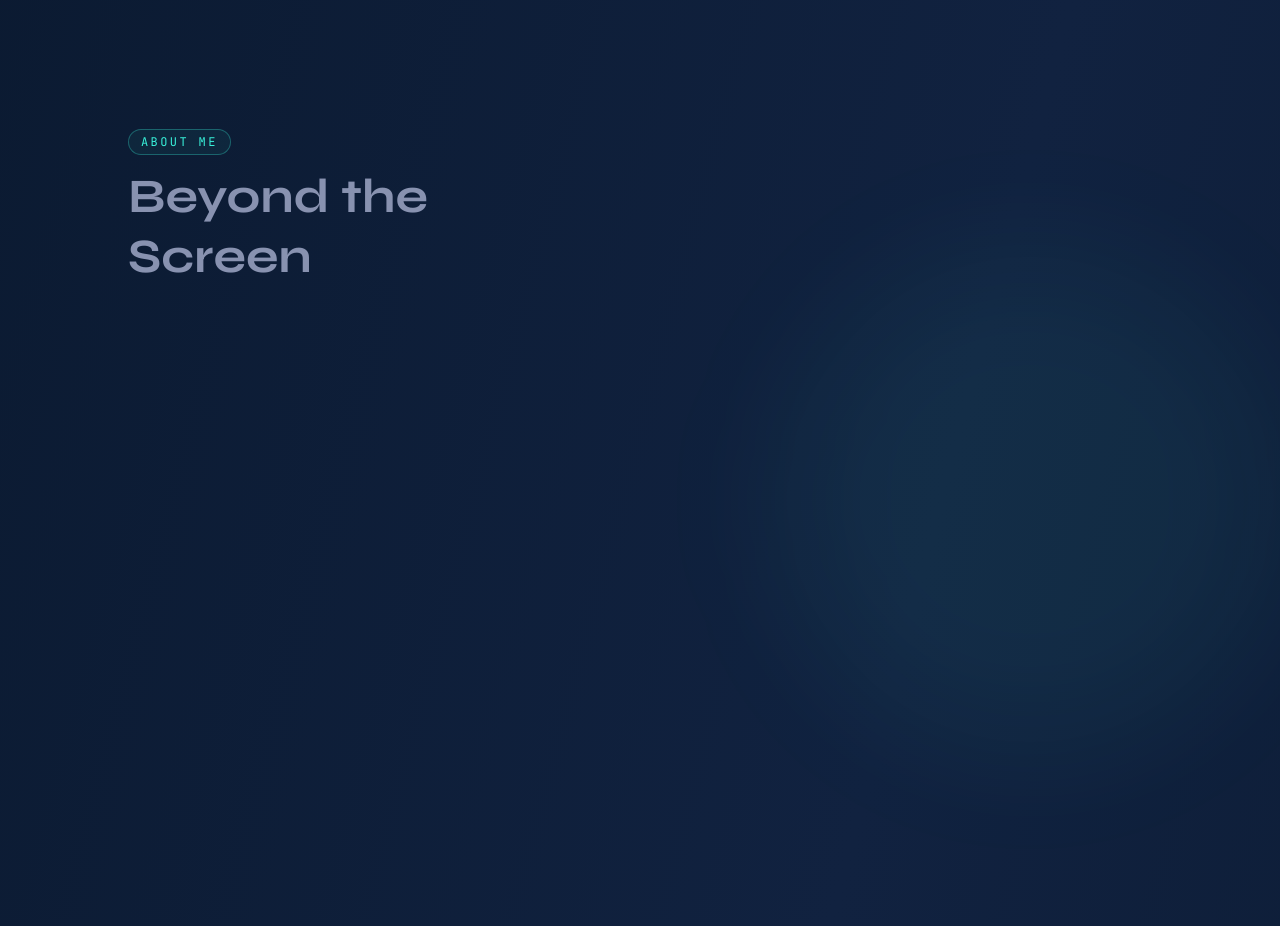
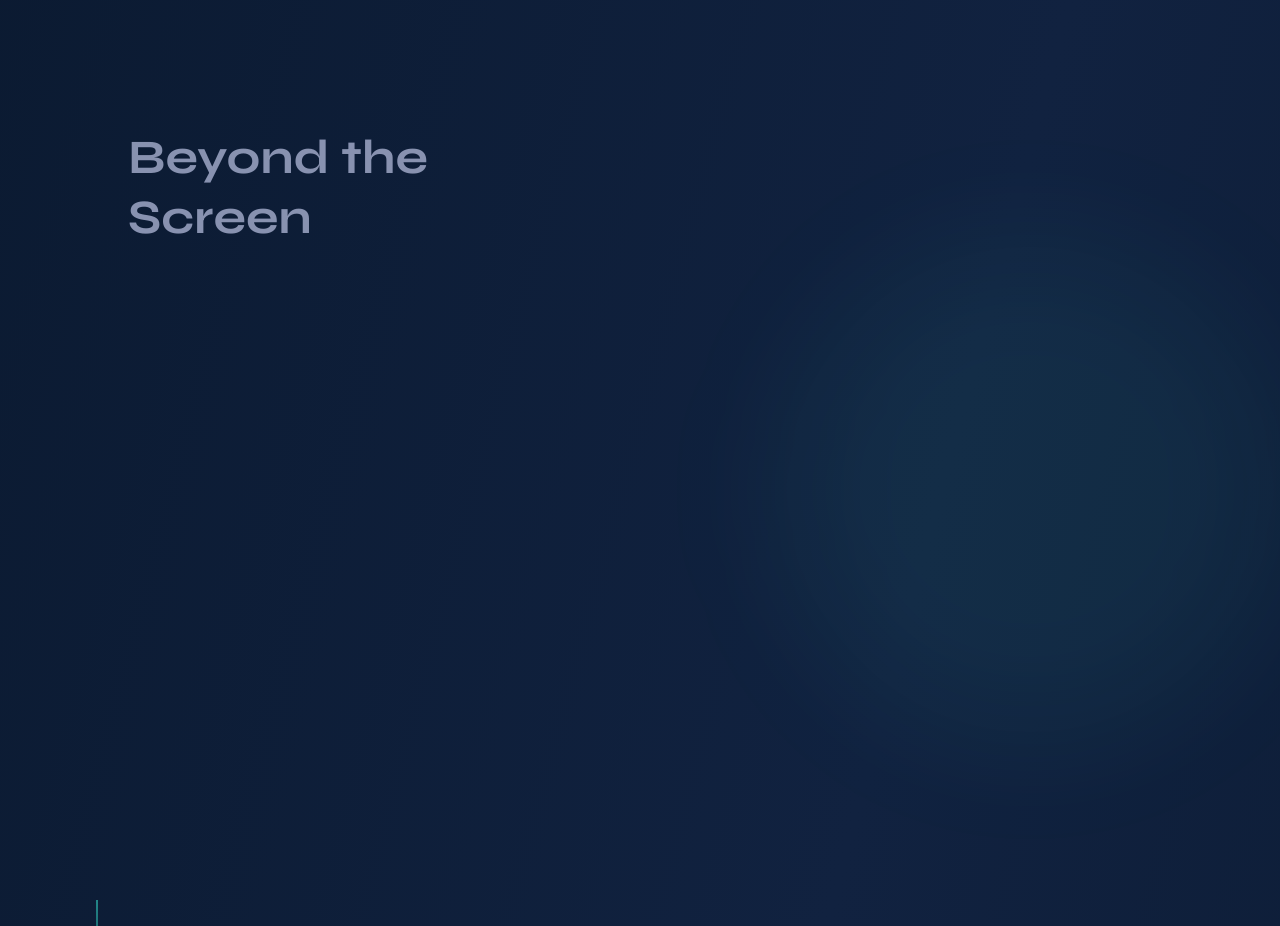
Before and after one commit to JayLao27/m-portfolio, a React (Vite) app: page / in a window 1280 px wide. Shown: the part 800-1726 px from the top of the page. Built offline with nearby package versions, Linux system fonts and the light colour scheme.

Commit message:
🔧 update (AboutMe): remove unnecessary "About Me" label for clarity

```diff
--- a/src/components/section/AboutMe/AboutMe.tsx
+++ b/src/components/section/AboutMe/AboutMe.tsx
@@ -15,13 +15,8 @@ export const AboutMe: React.FC<{ isDarkMode: boolean }> = ({ isDarkMode }) => {
       {/* Two columns: Left (photo + heading + bio) | Right (tech stack) */}
       <div className="grid grid-cols-2 gap-16 items-start max-md:grid-cols-1 max-md:gap-12 relative z-10">
 
-        {/* "Beyond the Screen" heading + bio — left-aligned below photo */}
-
           {/* "Beyond the Screen" heading + bio — left-aligned below photo */}
           <div>
-            <span className={`inline-block mb-3 px-3 py-1 rounded-full text-xs tracking-[0.2em] uppercase font-['JetBrains_Mono'] border ${isDarkMode ? 'text-highlight border-highlight/30 bg-highlight/5' : 'text-[#1DD0A7] border-[#1DD0A7]/30 bg-[#1DD0A7]/10'}`}>
-              About Me
-            </span>
             <h2 className={`font-['Syne'] ${isDarkMode ? 'text-tagline-text' : 'text-[#E1E8FF]'} text-[3rem] font-bold mb-[40px] leading-tight max-md:text-[3rem]`}>
               Beyond the Screen
             </h2>
```
